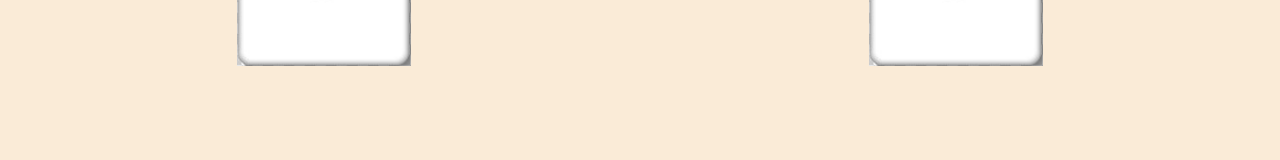
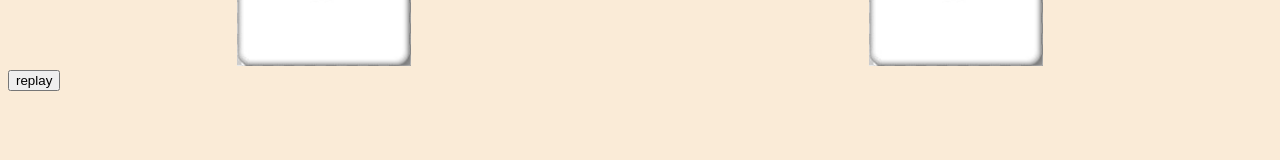
Before and after one commit to Thechosenonesss/Dice, a plain HTML site: page index.html in a window 1280 px wide. Shown: the part 311-471 px from the top of the page. Drawn offline with Linux system fonts and the light colour scheme.

Commit message:
Update index.html

```diff
--- a/index.html
+++ b/index.html
@@ -20,6 +20,7 @@
     </div>
 
     <button id="btn">Roll</button>
+    <button id="ref"> replay</button>
     <script src="index.js"></script>
   </body>
 </html>
```
